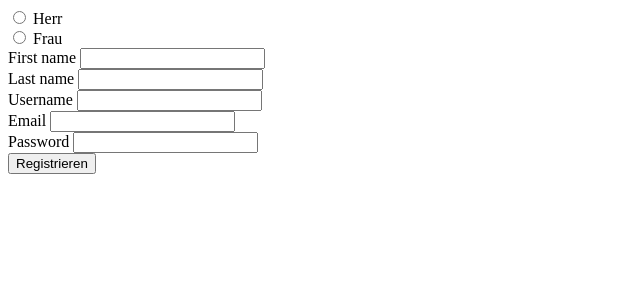
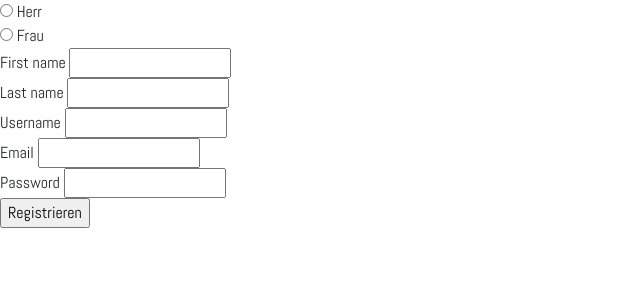
Before and after one commit to fatimatuana/webproj-main, a PHP site: page /signUpGuest.php in a window 1280 px wide. Shown: the top 300 px of the page, without its empty margins (0-640 px from the left). Run offline with PHP 8.4, Linux system fonts and the light colour scheme.

Commit message:
Update signUpGuest.php

```diff
--- a/signUpGuest.php
+++ b/signUpGuest.php
@@ -5,6 +5,15 @@
   <meta http-equiv="X-UA-Compatible" content="IE=edge">
   <meta name="viewport" content="width=device-width, initial-scale=1.0">
   <title>Sign Up Guest</title>
+  <link rel="stylesheet" href="./css/style.css">
+    <link rel="preconnect" href="https://fonts.googleapis.com">
+    <link rel="preconnect" href="https://fonts.gstatic.com" crossorigin>
+
+
+    <link href="https://fonts.googleapis.com/css2?family=Abel&display=swap" rel="stylesheet">
+ <link href="https://cdn.jsdelivr.net/npm/bootstrap@5.0.0/dist/css/bootstrap.min.css" rel="stylesheet" integrity="sha384-wEmeIV1mKuiNpC+IOBjI7aAzPcEZeedi5yW5f2yOq55WWLwNGmvvx4Um1vskeMj0" crossorigin="anonymous">
+    <!-- <link rel="stylesheet" href="https://maxcdn.bootstrapcdn.com/bootstrap/4.0.0/css/bootstrap.min.css" integrity="sha384-Gn5384xqQ1aoWXA+058RXPxPg6fy4IWvTNh0E263XmFcJlSAwiGgFAW/dAiS6JXm" crossorigin="anonymous"> -->
+<script src="https://cdn.jsdelivr.net/npm/bootstrap@5.0.0/dist/js/bootstrap.bundle.min.js" integrity="sha384-p34f1UUtsS3wqzfto5wAAmdvj+osOnFyQFpp4Ua3gs/ZVWx6oOypYoCJhGGScy+8" crossorigin="anonymous"></script>
 </head>
 <body>
 <form action="insert_into_db.php" method="post">
```
